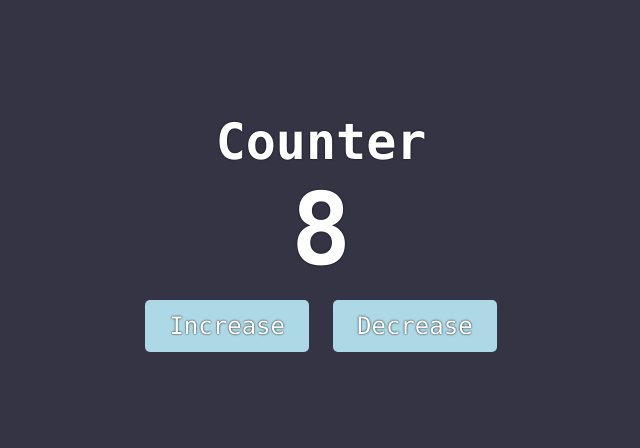
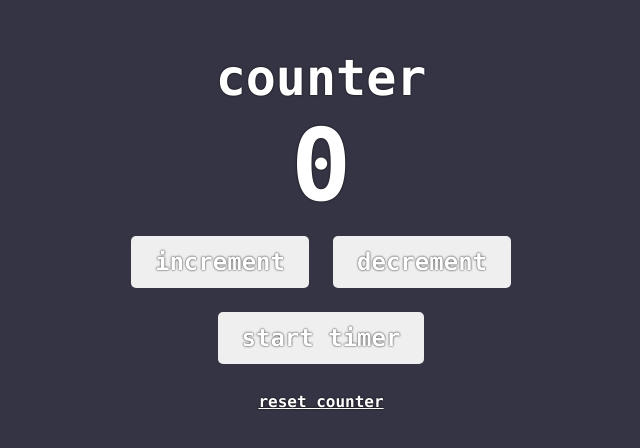
Before and after one commit to knutcode/react-counter, a React (Create React App) app: page / in a window 1280 px wide. Shown: the part 162-610 px from the top of the page, without its empty margins (319-959 px from the left). Built offline with nearby package versions, Linux system fonts and the light colour scheme.

Commit message:
feature: counter using state and useEffect

```diff
--- a/package.json
+++ b/package.json
@@ -8,7 +8,7 @@
     "@testing-library/user-event": "^13.5.0",
     "react": "^18.2.0",
     "react-dom": "^18.2.0",
-    "react-scripts": "5.0.1",
+    "react-scripts": "^5.0.1",
     "styled-components": "^5.3.5",
     "web-vitals": "^2.1.4"
   },
--- a/src/App.js
+++ b/src/App.js
@@ -6,7 +6,7 @@ function App() {
   return (
     <div className="App">
       <Wrapper>
-        <Title>Counter</Title>
+        <Title>counter</Title>
         <Counter />
       </Wrapper>
     </div>
--- a/src/components/Counter.js
+++ b/src/components/Counter.js
@@ -3,48 +3,81 @@ import Count from "../styled-components/Count";
 import { useState, useEffect } from "react";
 
 const Counter = () => {
-  const [count, setCount] = useState(0);
-  let [countUp, setCountUp] = useState(true);
+  // sets the state for count, bool, and pause timer
+  let [count, setCount] = useState(0);
+  let [bool, setBool] = useState(true);
+  let [pauseTimer, setPauseTimer] = useState(true);
 
-  //while
-  function plus() {
-    setCountUp(() => {
-      countUp = true;
-    });
-    console.log(`count up is ${countUp}`);
+  // increases count state by 1 and sets bool state to true
+  function increment() {
+    setCount(count + 1);
+    setBool(() => (bool = true));
   }
 
-  function minus() {
-    setCountUp(() => {
-      countUp = false;
-    });
-    console.log(`count up is ${countUp}`);
+  // decreases count state by 1 and sets bool state to false
+  function decrement() {
+    setCount(count - 1);
+    setBool(() => (bool = false));
   }
 
+  // toggles the pause timer (true => false || false => true)
+  function toggleTimer() {
+    setPauseTimer(() => !pauseTimer);
+  }
+
+  // | applies effect setTimeout() when selected states are updated ( [count, bool, pauseTimer] )
+  // | if bool is set to true, add +1 to count every 1000ms
+  // | if bool is set to false, subtract -1 to count every 1000ms instead
+  // |
+  // | clearTimeout prevents the timer from calling multiple timeouts f.ex if increment button is spammed (makes sure useEffect is ONLY called once every 1000ms)
+  // |
+  // V if pauserTimer is set to true, do nothing.
   useEffect(() => {
-    if (countUp === true)
-      setTimeout(() => {
-        setCount(function (prevCount) {
-          return prevCount + 1;
-        });
-      }, 1000);
-    else if (countUp === false)
-      setTimeout(() => {
-        setCount(function (prevCount) {
-          return prevCount - 1;
-        });
-      }, 1000);
-  });
+    const timer = setTimeout(() => {
+      if (pauseTimer) {
+        return;
+      }
+      if (bool) {
+        setCount((c) => c + 1);
+      } else if (!bool) {
+        setCount((c) => c - 1);
+      }
+    }, 1000);
+    return () => clearTimeout(timer);
+  }, [count, bool, pauseTimer]);
+
+  // resets the count to 0 and pauses the timer.
+  function reset() {
+    setCount((count = 0));
+    setPauseTimer((pauseTimer = true));
+  }
 
   return (
     <>
-      <Count>{count}</Count>
-      <SmallButton className="increase" onClick={plus}>
-        Increase
+      <Count>
+        {count}
+        {/* if the timer is't paused, adds "seconds" to the count, suggesting its counting in seconds. */}
+        {!pauseTimer ? "s" : ""}
+      </Count>
+
+      {/* visualizing that the counter is incrementing */}
+      <SmallButton className={!pauseTimer && bool ? "increase" : ""} onClick={increment}>
+        increment
       </SmallButton>
-      <SmallButton className="decrease" onClick={minus}>
-        Decrease
+
+      {/* visualizing that the counter is decrementing */}
+      <SmallButton className={!pauseTimer && !bool ? "decrease" : ""} onClick={decrement}>
+        decrement
       </SmallButton>
+
+      {/* toggles the timer on or off, and adds some styling */}
+      <SmallButton onClick={toggleTimer} className={pauseTimer ? "" : "stop"}>
+        {pauseTimer ? "start timer" : "stop timer"}
+      </SmallButton>
+
+      <br />
+      {/* resets the counter */}
+      <p onClick={reset}>reset counter</p>
     </>
   );
 };
--- a/src/index.css
+++ b/src/index.css
@@ -9,10 +9,21 @@ body {
 
 h1,
 h2,
+p,
 button {
   color: white;
   font-family: monaco, Consolas, Lucida Console, monospace;
   text-shadow: 0px 0px 2px black;
+  font-weight: bold;
+}
+
+p {
+  text-decoration: underline;
+  cursor: pointer;
+}
+
+p:hover {
+  color: lightcoral;
 }
 
 .App {
@@ -22,14 +33,14 @@ button {
   align-items: center;
 }
 
-.increase,
-.increase:hover,
-.increase:focus {
+.increase {
   background-color: rgb(113, 233, 113);
 }
 
-.decrease,
-.decrease:hover,
-.decrease:focus {
+.decrease {
   background-color: lightcoral;
 }
+
+.stop {
+  background-color: rgb(161, 161, 161);
+}
--- a/src/styled-components/SmallButton.js
+++ b/src/styled-components/SmallButton.js
@@ -3,7 +3,6 @@ import styled from "styled-components";
 const SmallButton = styled.button`
   font-size: 24px;
   border-style: none;
-  background-color: lightblue;
   padding: 0.5em 1em;
   margin: 0.5em;
   border-radius: 5px;
--- a/src/styled-components/Wrapper.js
+++ b/src/styled-components/Wrapper.js
@@ -4,7 +4,7 @@ const Wrapper = styled.div`
   text-align: center;
   padding: 1rem 2rem;
   width: 500px;
-  max-height: 300px;
+  max-height: fit-content;
 `;
 
 export default Wrapper;
```
Also changed, not shown: 1 other file (tests, documents, lock files or other folders).
